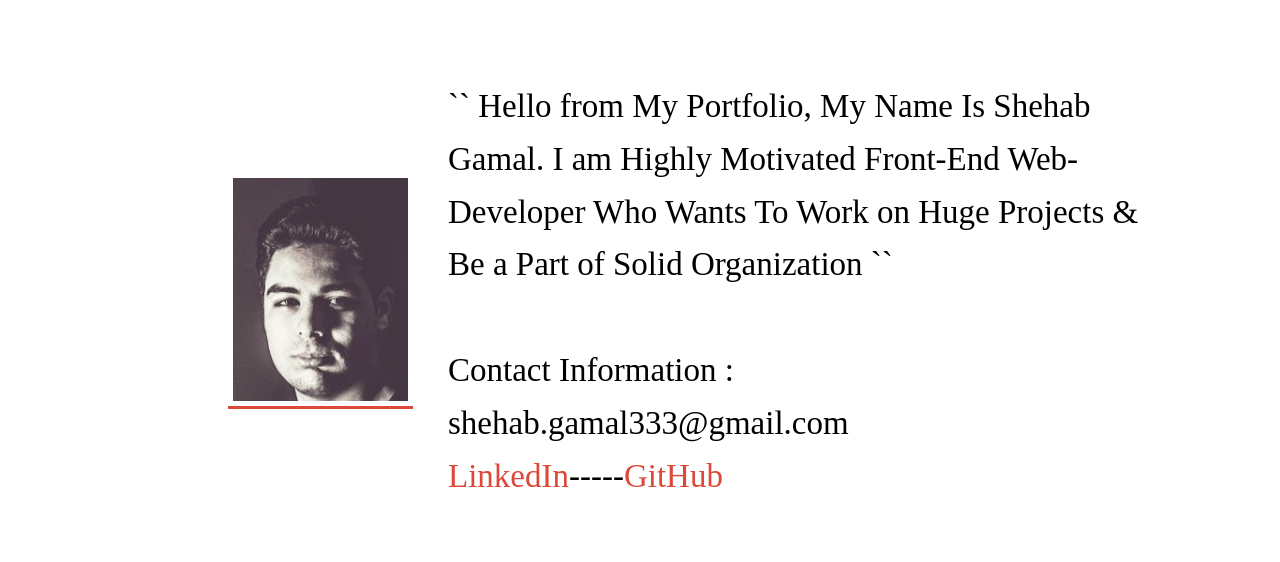
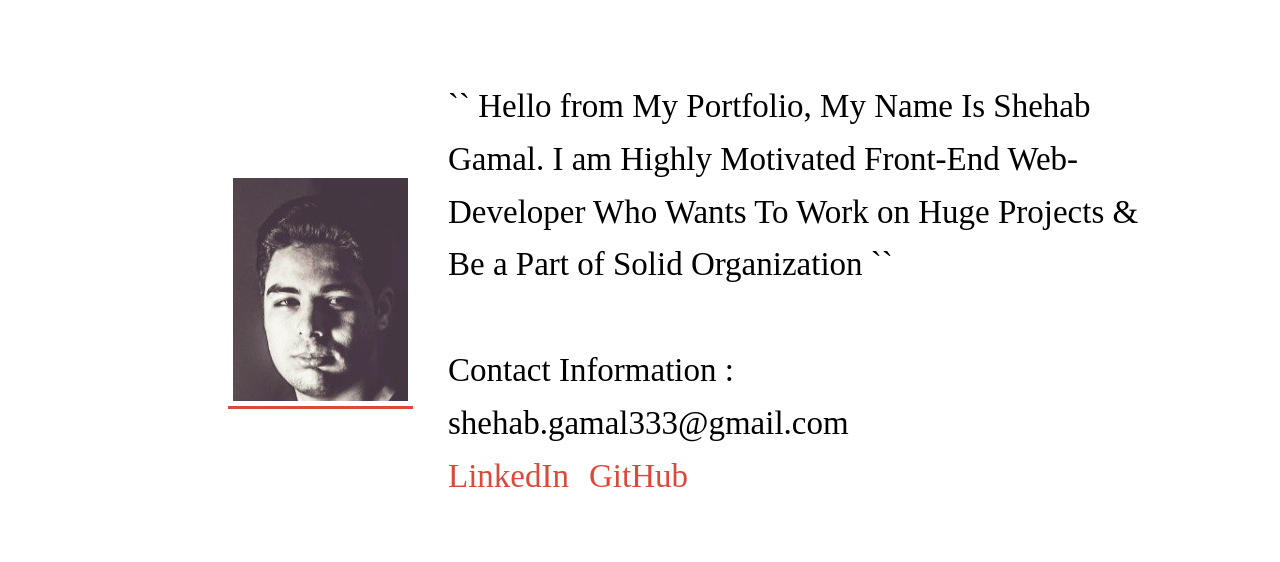
Before and after one commit to ShehabGamal/Personal-Portfolio, a React (Create React App) app: page / in a window 1280 px wide. Shown: the part 143-705 px from the top of the page. Built offline with nearby package versions, Linux system fonts and the light colour scheme.

Commit message:
Finishing Touches for About

```diff
--- a/src/Components/About/About.js
+++ b/src/Components/About/About.js
@@ -42,11 +42,13 @@ const OutsideLinks = styled.a`
   text-decoration: none;
   color: ${(props) => props.theme.extraColor};
 `;
+const OutsideLinks1 = styled(OutsideLinks)`
+  margin-left: 20px;
+`;
 const About = () => {
   return (
     <BasicDiv id="About">
       <Image src={img} alt="" />
-
       <Intro>
         `` Hello from My Portfolio, My Name Is Shehab Gamal. I am Highly
         Motivated Front-End Web-Developer Who Wants To Work on Huge Projects &
@@ -63,10 +65,9 @@ const About = () => {
         >
           LinkedIn
         </OutsideLinks>
-        -----
-        <OutsideLinks href="https://github.com/ShehabGamal" target="_Blank">
+        <OutsideLinks1 href="https://github.com/ShehabGamal" target="_Blank">
           GitHub
-        </OutsideLinks>
+        </OutsideLinks1>
       </Intro>
     </BasicDiv>
   );
```
